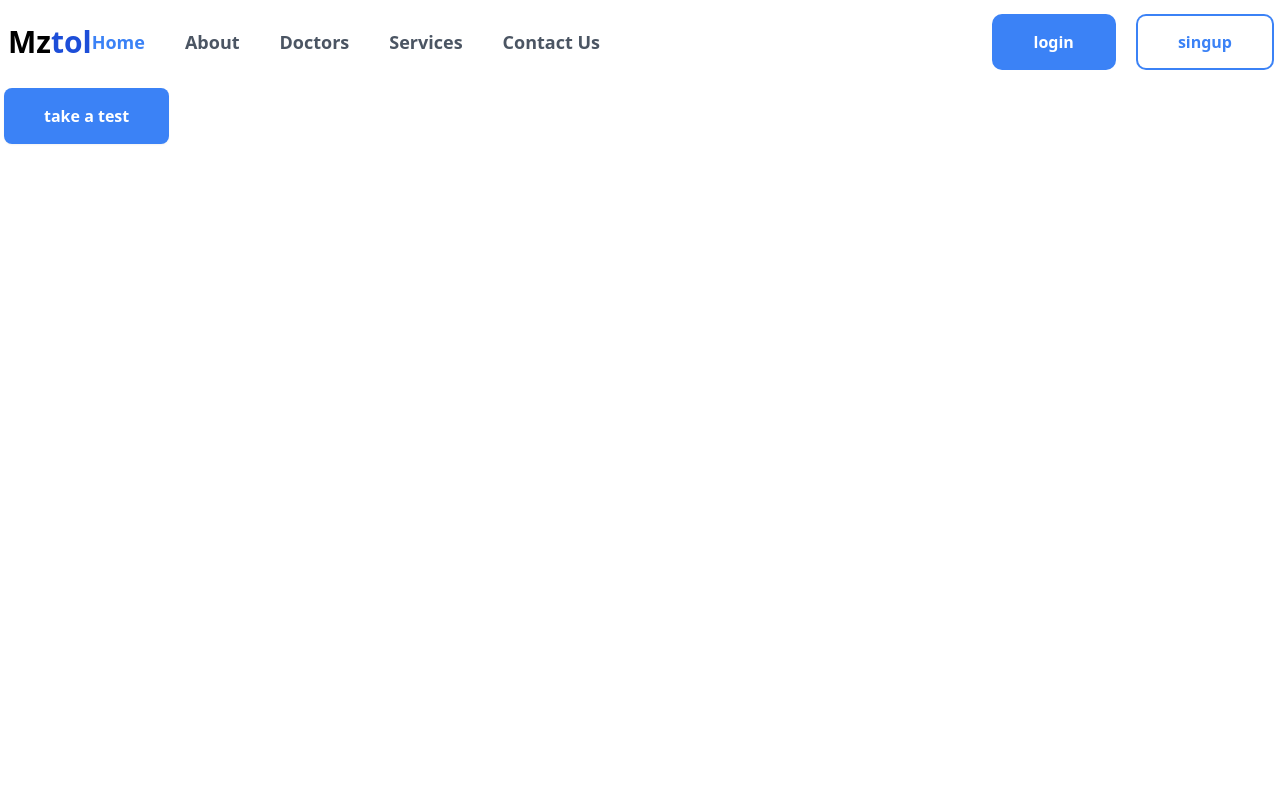
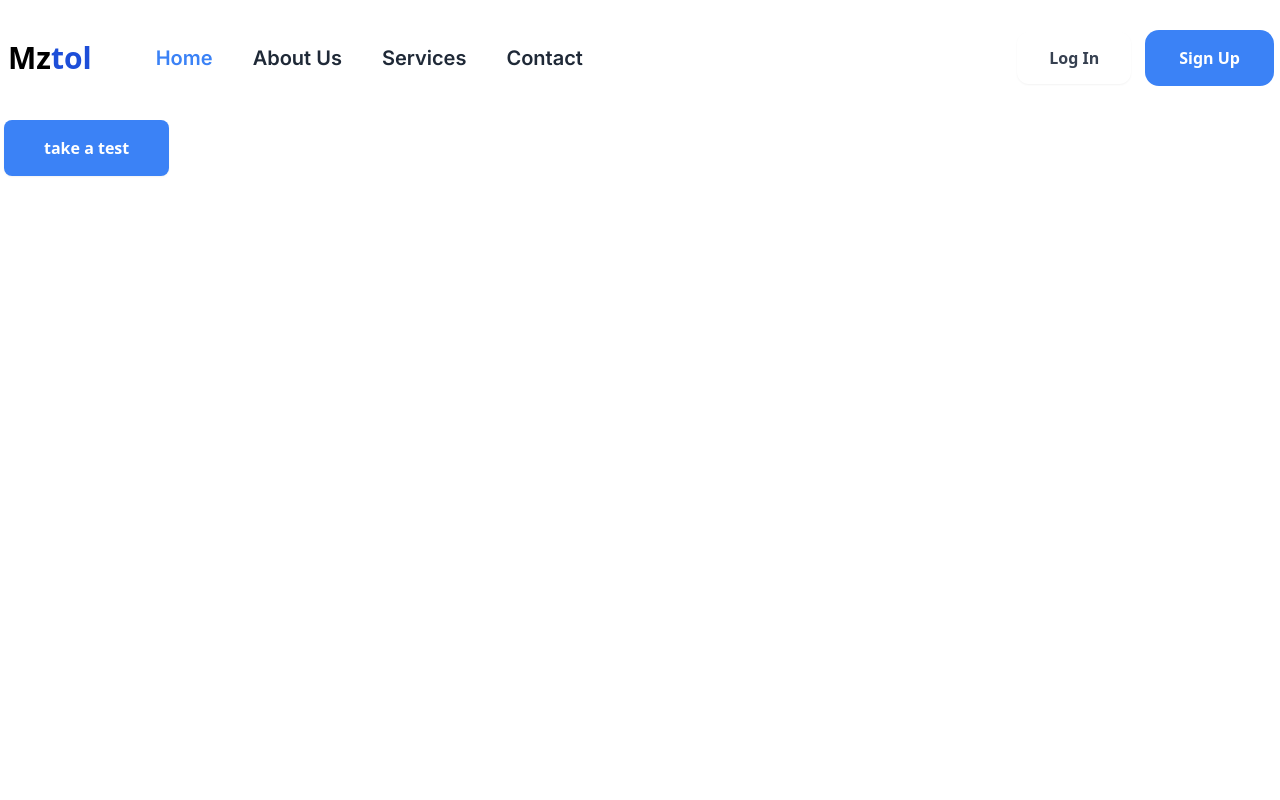
Before and after one commit to chihabMe/daw-addiction-detector, a React (Vite) app in the folder frontend/: page / in a window 1280 px wide. Shown: the top 800 px of the page. Built offline with nearby package versions, Linux system fonts and the light colour scheme.

Commit message:
improved the header (navbar)

```diff
--- a/frontend/index.html
+++ b/frontend/index.html
@@ -5,6 +5,9 @@
     <link rel="icon" type="image/svg+xml" href="/vite.svg" />
     <meta name="viewport" content="width=device-width, initial-scale=1.0" />
     <title>Vite + React + TS</title>
+<link rel="preconnect" href="https://fonts.googleapis.com">
+<link rel="preconnect" href="https://fonts.gstatic.com" crossorigin>
+<link href="https://fonts.googleapis.com/css2?family=Inter:wght@400;600;700;800&family=Roboto:ital,wght@0,400;0,500;0,700;0,900;1,500;1,700&family=Rubik:ital,wght@0,400;0,500;0,600;0,700;0,800;0,900;1,400&display=swap" rel="stylesheet">
     <!-- <link rel="preconnect" href="https://fonts.googleapis.com" /> -->
     <!-- <link rel="preconnect" href="https://fonts.gstatic.com" crossorigin /> -->
     <!-- <link -->
--- a/frontend/src/components/layout/Header/Header.tsx
+++ b/frontend/src/components/layout/Header/Header.tsx
@@ -9,11 +9,7 @@ const links = [
 
   {
     href: "/about",
-    text: "about",
-  },
-  {
-    href: "/doctors",
-    text: "doctors",
+    text: "about us",
   },
 
   {
@@ -23,13 +19,13 @@ const links = [
 
   {
     href: "/contact",
-    text: "contact us",
+    text: "contact",
   },
 ];
 const Header = () => {
   return (
-    <header className="w-full  font-rubik px-4 md:px-2   mx-auto items-center  items-center   flex justify-between">
-      <div className="w-full max-w-[1600px] flex items-center justify-between py-4   mx-auto ">
+    <header className="w-full   px-4 py-4 md:px-2       items-center        ">
+      <div className="w-full max-w-[1400px] flex items-center gap-16 justify-between py-4   mx-auto  ">
         <div>
           <h1 className="capitalize font-bold  text-3xl">
             mz<span className="text-blue-700">tol</span>
@@ -54,18 +50,18 @@ const MobileView = ()=>{
 
 const DesktopView = ()=>{
   return (
-        <div className=" hidden  lg:flex items-center justify-between grow max-w-[1200px] ">
+        <div className=" hidden  lg:flex items-center justify-between grow  ">
           <nav className="flex  grow ">
             <ul className="flex gap-10 items-center  ">
               {links.map((link, idx) => (
                 <li
                   key={idx}
-                  className="font-bold text-lg  text-gray-600 capitalize hover:text-blue-500"
+                  className="font-[600] font-inter   text-[20px]   text-gray-800 capitalize hover:text-primary"
                 >
                   <NavLink
                     to={link.href}
                     className={({ isActive, isPending }) =>
-                      isPending ? "pending" : isActive ? "text-blue-500" : ""
+                      isPending ? "pending" : isActive ? "text-primary" : ""
                     }
                   >
                     {link.text}
@@ -74,12 +70,13 @@ const DesktopView = ()=>{
               ))}
             </ul>
           </nav>
-          <div className="flex gap-6 items-center">
+          <div className="flex gap-4 items-center">
+            <Link to="/accounts/signup">
+              <Button className="rounded-xl px-8 py-3.5 bg-transparent text-gray-700 hover:text-primary  capitalize  hover:ring-2  hover:ring-primary-500">log in</Button>
+            </Link>
+
             <Link to="/accounts/login">
-              <Button className="!rounded-lg  !py-3.5  ring-2 ring-blue-500">login</Button>
-            </Link>
-            <Link to="/accounts/signup">
-              <Button className="!rounded-lg !py-3.5 bg-transparent ring-2 ring-blue-500 !text-blue-500">singup</Button>
+              <Button className="rounded-xl px-8 py-3.5  capitalize  ring-2 ring-blue-500">sign up</Button>
             </Link>
           </div>
         </div>
--- a/frontend/src/components/ui/Alert.tsx
+++ b/frontend/src/components/ui/Alert.tsx
@@ -11,7 +11,7 @@ const Alert = () => {
       <p className="font-medium text-white  text-xl font-mono">
          site is under development
       </p>
-      <Button onClick={handleHide} className="bg-white !text-blue-500 px-8 py-4 active:ring-whie hover:ring-white text-sm">
+      <Button onClick={handleHide} className="bg-white !text-primary px-8 py-4 active:ring-whie hover:ring-white text-sm">
         close
       </Button>
     </div>
--- a/frontend/src/pages/quiz.tsx
+++ b/frontend/src/pages/quiz.tsx
@@ -42,7 +42,7 @@ const QuizPage = () => {
         {!showQuestions&&
         <BaseModal overlayClassName="bg-primary opacity-100"  showModal={showQuestions} closeModal={()=>setShowQuestions(false)} >
             <div className="w-full flex flex-col gap-2 max-w-[550px] ring-2 ring-blue-500 mx-auto bg-white rounded-lg p-4 ">
-              <h1 className="text-lg font-bold text-black text-blue-500">
+              <h1 className="text-lg font-bold text-black text-primary">
                 Thanks !
               </h1>
               <p className="text-black  font-bold">
--- a/frontend/src/routes/root.tsx
+++ b/frontend/src/routes/root.tsx
@@ -9,7 +9,7 @@ export function Root() {
       <Header />
       <Outlet />
       <Footer/>
-      <Toaster   position="bottom-right"   toastOptions={{duration:4500,className:"bg-white  min-w-[200px] font-medium",icon:<CheckCircleIcon className="w-6 h-6 text-blue-500"/>}}  />
+      <Toaster   position="bottom-right"   toastOptions={{duration:4500,className:"bg-white  min-w-[200px] font-medium",icon:<CheckCircleIcon className="w-6 h-6 text-primary"/>}}  />
     </>
   );
 }
--- a/frontend/tailwind.config.js
+++ b/frontend/tailwind.config.js
@@ -5,7 +5,8 @@ export default {
     extend: {
       fontFamily: {
         "roboto": ['"Roboto"', "sans-serif"],
-        "Rubik": ['"Rubik"', "sans-serif"],
+        "rubik": ['"Rubik"', "sans-serif"],
+        "inter": ['"Inter"', "sans-serif"],
       },
       colors:{
         "primary":"#3B82F6",
```
